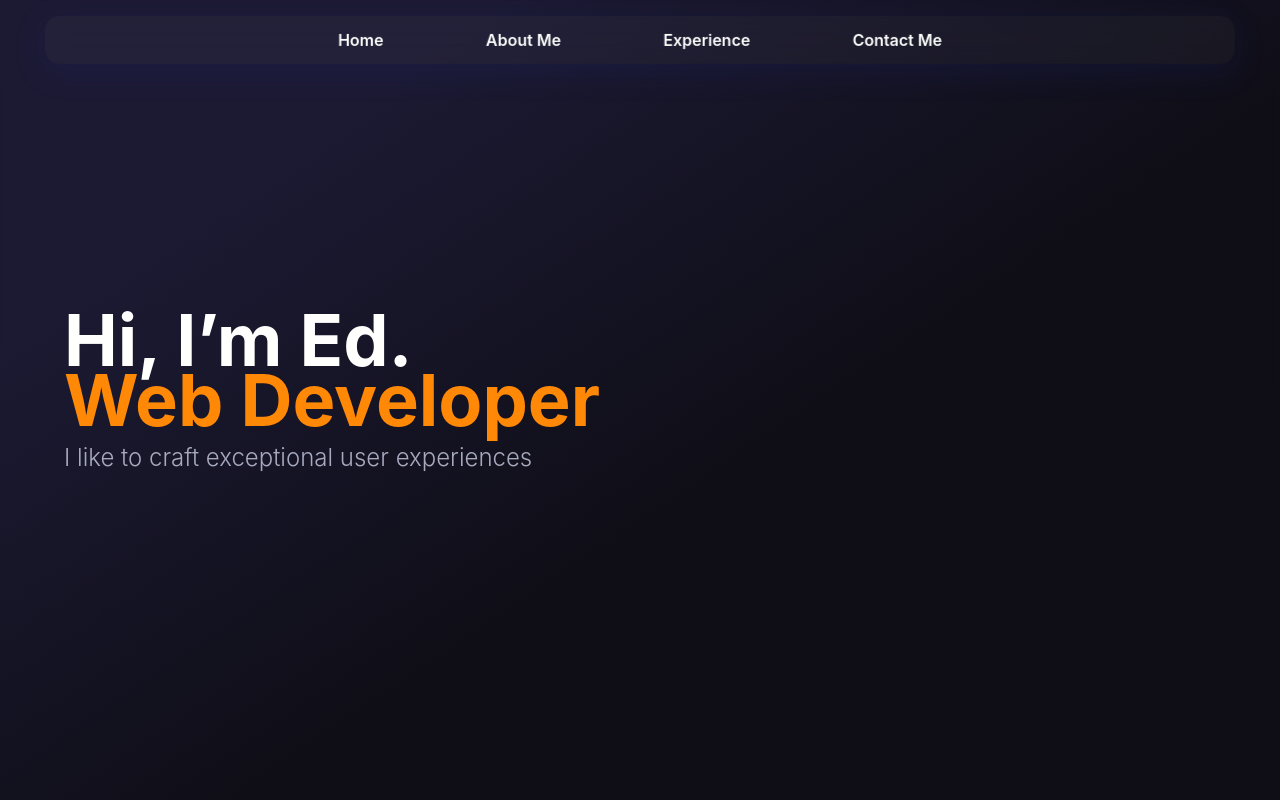
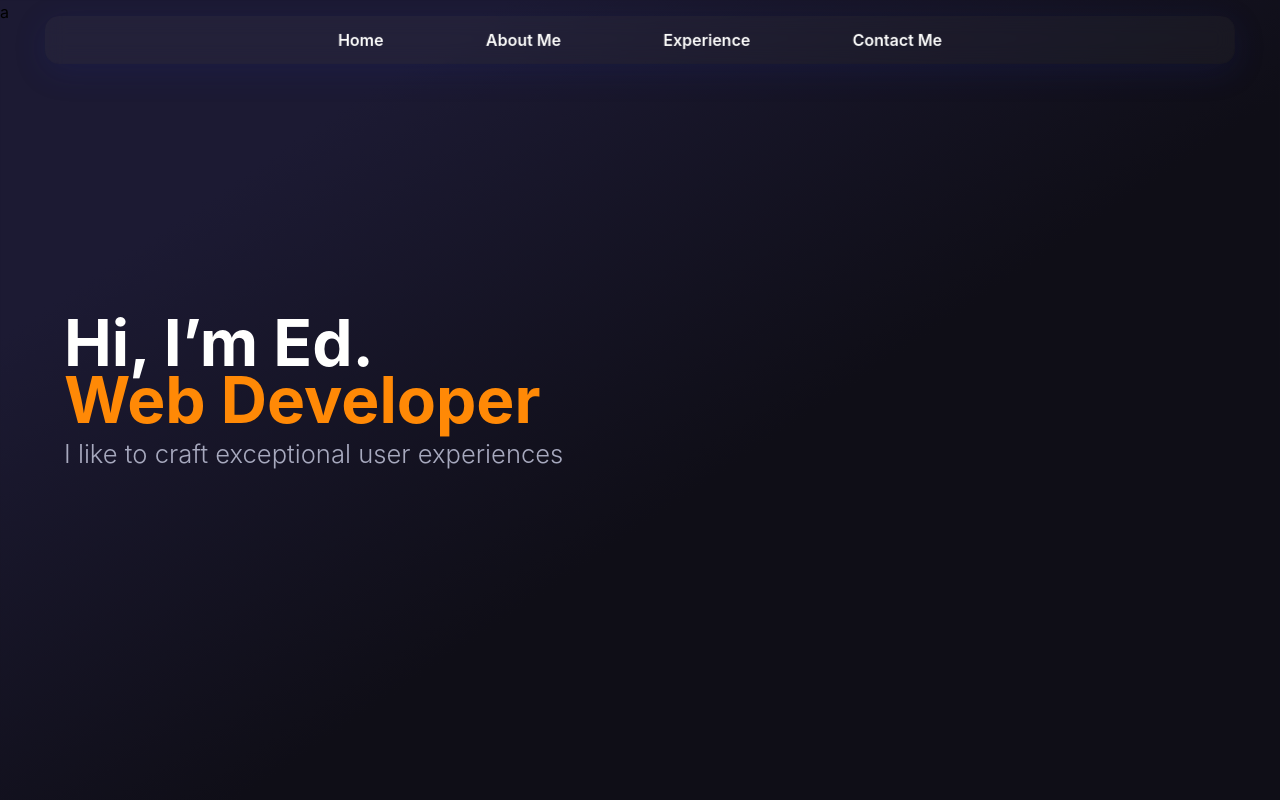
Before and after one commit to EdvinasOak/WebCv2023, a React (Vite) app: page / in a window 1280 px wide. Shown: the top 800 px of the page. Built offline with nearby package versions, Linux system fonts and the light colour scheme.

Commit message:
move home styles into its own file and short term fix for home layout

```diff
--- a/src/About.tsx
+++ b/src/About.tsx
@@ -29,8 +29,8 @@ const About = forwardRef((props, ref: ForwardedRef<HTMLDivElement | null>) => {
 								Seeking to collaborate with experienced teams to deliver an
 								exceptional user experience.
 								<p />
-								When not coding I enjoy weight lifting, cooking, hiking, gaming
-								and reading. Click here to find out what I'm reading wright now.
+								{/* When not coding I enjoy weight lifting, cooking, hiking, gaming
+								and reading. Click here to find out what I'm reading wright now. */}
 							</div>
 						</div>
 						<div className='topImageItem'>
--- a/src/App.css
+++ b/src/App.css
@@ -1,39 +1,3 @@
-/* Home */
-
-.Home {
-  height: 100vh;
-  width: 100vw;
-}
-
-.homeHeroTextContainer {
-  text-align: left !important;
-  line-height: 5vh;
-  position: absolute;
-  top: 50%;
-  left: 5%;
-  transform: translateY(-50%);
-}
-
-.homeHeroText1 {
-  /* use clamp */
-  font-size: 9vh;
-  color: #FFFFFE;
-  font-weight: 700;
-}
-
-.homeHeroText2 {
-  font-size: 9vh;
-  color: #FF8906;
-  font-weight: 700;
-}
-
-.homeHeroText3 {
-  font-size: 3vh;
-  color: #A7A9BE;
-  font-weight: 300;
-  line-height: 1vh;
-}
-
 /* About */
 .about {
   text-align: left;
--- a/src/Home.tsx
+++ b/src/Home.tsx
@@ -1,4 +1,5 @@
 import { useEffect, useRef, forwardRef, ForwardedRef } from 'react';
+import HomeCss from './styles/Home.module.css';
 
 const Home = forwardRef((props, ref: ForwardedRef<HTMLDivElement | null>) => {
 	const homeRef = useRef<HTMLDivElement | null>(null);
@@ -14,15 +15,29 @@ const Home = forwardRef((props, ref: ForwardedRef<HTMLDivElement | null>) => {
 	}, [ref]);
 
 	return (
-		<div ref={homeRef} className='Home'>
-			<div className='homeHeroTextContainer'>
-				<a className='homeHeroText1'>Hi, I’m Ed.</a>
-				<br />
-				<a className='homeHeroText2'>Web Developer</a>
-				<br />
-				<a className='homeHeroText3'>
-					I like to craft exceptional user experiences
-				</a>
+		<div ref={homeRef} className={HomeCss.Home}>
+			<div className={HomeCss.homeGridContainer}>
+				<div className={HomeCss.homeGridColumnItem1}>a</div>
+				<div className={HomeCss.homeGridColumnItem2}>
+					<div className={HomeCss.homeHeroTextContainer}>
+						<a className={HomeCss.homeHeroText1}>Hi, I’m Ed.</a>
+						<br />
+						<a className={HomeCss.homeHeroText2}>Web Developer</a>
+						<br />
+						<a className={HomeCss.homeHeroText3}>
+							I like to craft exceptional user experiences
+						</a>
+					</div>
+					<div className={HomeCss.homeGridColumnItem3}></div>
+
+					<div className={HomeCss.homeGridColumn2Item1}></div>
+					<div className={HomeCss.homeGridColumn2Item2}></div>
+					<div className={HomeCss.homeGridColumn2Item3}></div>
+
+					<div className={HomeCss.homeGridColumn3Item1}></div>
+					<div className={HomeCss.homeGridColumn3Item2}></div>
+					<div className={HomeCss.homeGridColumn3Item3}></div>
+				</div>
 			</div>
 		</div>
 	);
--- /dev/null
+++ b/src/styles/Home.module.css
@@ -0,0 +1,162 @@
+/* Home */
+
+.Home {
+    height: 100vh;
+    width: 100vw;
+}
+
+.homeHeroTextContainer {
+    text-align: left !important;
+    line-height: 5vh;
+    position: absolute;
+    top: 50%;
+    left: 5%;
+    transform: translateY(-50%);
+}
+
+.homeHeroText1 {
+    /* use clamp */
+    /* font-size: 9vh; */
+    font-size: 5vw;
+    color: #FFFFFE;
+    font-weight: 700;
+}
+
+.homeHeroText2 {
+    /* font-size: 9vh; */
+    font-size: 5vw;
+    color: #FF8906;
+    font-weight: 700;
+}
+
+.homeHeroText3 {
+    font-size: 2vw;
+    color: #A7A9BE;
+    font-weight: 300;
+    line-height: 1vh;
+}
+
+.homeGridColumnItem1 {
+    grid-area: homeGridColumnItem1;
+    height: 100%;
+
+}
+
+.homeGridColumnItem2 {
+    grid-area: homeGridColumnItem2;
+    height: 100%;
+
+}
+
+.homeGridColumnItem3 {
+    grid-area: homeGridColumnItem3;
+    height: 100%;
+
+}
+
+.homeGridColumn2Item1 {
+    grid-area: homeGridColumn2Item1;
+    height: 100%;
+
+}
+
+.homeGridColumn2Item2 {
+    grid-area: homeGridColumn2Item2;
+    height: 100%;
+
+}
+
+.homeGridColumn2Item3 {
+    grid-area: homeGridColumn2Item3;
+    height: 100%;
+
+}
+
+.homeGridColumn3Item1 {
+    grid-area: homeGridColumn3Item1;
+    height: 100%;
+
+}
+
+.homeGridColumn3Item2 {
+    grid-area: homeGridColumn3Item2;
+    height: 100%;
+
+}
+
+.homeGridColumn3Item3 {
+    grid-area: homeGridColumn3Item3;
+    height: 100%;
+    background-color: #E53170;
+}
+
+.homeGridContainer {
+    display: grid;
+    grid-template-columns: 50vw 25vw 25vw;
+    grid-template-areas:
+        'homeGridColumnItem1  homeGridColumn2Item1 homeGridColumn3Item1'
+        'homeGridColumnItem2 homeGridColumn2Item2 homeGridColumn3Item2'
+        'homeGridColumnItem3 homeGridColumn2Item3   homeGridColumn3Item3';
+}
+
+@media (width < 1024px) {
+    .homeHeroText1 {
+        /* use clamp */
+        /* font-size: 9vh; */
+        font-size: 8vw;
+    }
+
+    .homeHeroText2 {
+        font-size: 8vw;
+    }
+
+    .homeHeroText3 {
+        font-size: 3vw;
+    }
+
+    .homeGridContainer {
+        grid-template-columns: 100vw;
+        grid-template-areas:
+            'homeGridColumnItem1 '
+            'homeGridColumnItem2'
+            'homeGridColumnItem3';
+    }
+}
+
+@media (width < 900px) {
+    .homeHeroText1 {
+        /* use clamp */
+        /* font-size: 9vh; */
+        font-size: 10vw;
+    }
+
+    .homeHeroText2 {
+        font-size: 10vw;
+    }
+
+    .homeHeroText3 {
+        font-size: 4vw;
+    }
+
+    @media (width < 450px) {
+        .homeHeroTextContainer {
+            top: 25%;
+            line-height: 3vh;
+        }
+
+        .homeHeroText1 {
+            /* use clamp */
+            /* font-size: 9vh; */
+            font-size: 12vw;
+        }
+
+        .homeHeroText2 {
+            font-size: 12vw;
+        }
+
+        .homeHeroText3 {
+            font-size: 4.3vw;
+        }
+    }
+
+}
```
